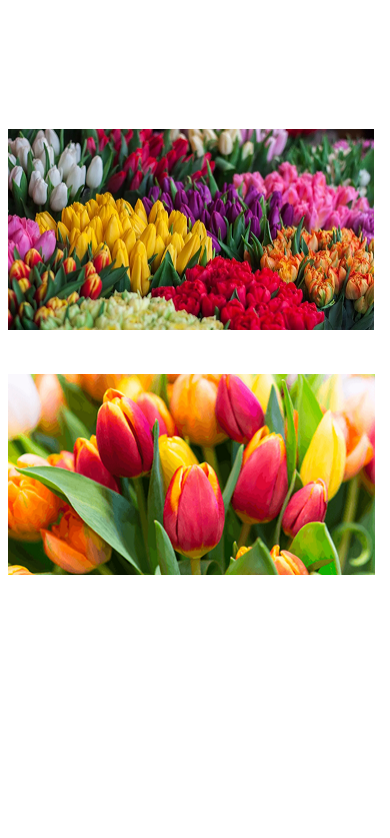
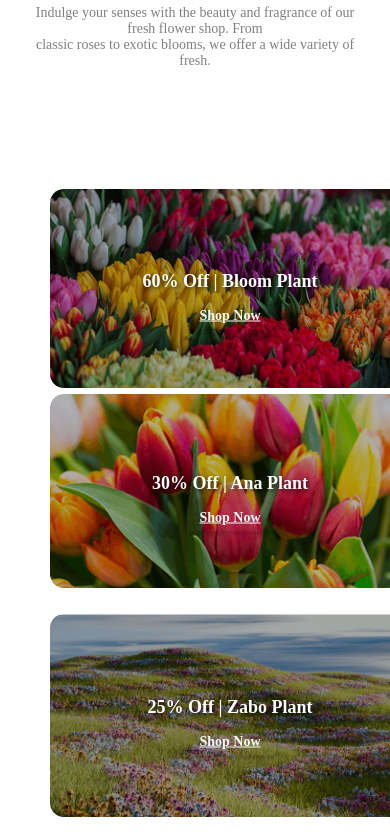
Before and after one commit to fathmakhatunmim/assignment-2, a plain HTML site: page index.html in a window 390 px wide. Shown: the part 3386-4224 px from the top of the page. Before the commit the page ends 4123 px from the top, so only its background shows below. Drawn offline with Linux system fonts and the light colour scheme.

Commit message:
multi pic

```diff
--- a/index.html
+++ b/index.html
@@ -143,11 +143,29 @@
 
         <div class="multi_pic">
             <div class="vertical-img">
-                <img src="assets/deal-bloom.png" alt="">
-            <img src="assets/deal-ana.png" alt="">
+                <div class="deal-card">
+                    <img src="assets/deal-bloom.png" alt="" >
+                    <div class="img-text">
+                         <p>60% Off | Bloom Plant</p>
+                    <a href="">Shop Now</a>
+                    </div>
+
+                </div>
+                   <div class="deal-card">
+                    <img src="assets/deal-ana.png" alt="">
+                    <div class="img-text">
+                         <p>30% Off | Ana  Plant</p>
+                    <a href="">Shop Now</a>
+                    </div>
+                   </div>
+
             </div>
-            <div class="single">
+            <div class="single deal-card">
                 <img src="assets/deal-zabo.png" alt="">
+                <div class="img-text">
+                         <p>25% Off | Zabo Plant</p>
+                    <a href="">Shop Now</a>
+                    </div>
             </div>
 
         </div>
@@ -156,7 +174,11 @@
 
      </section>
 
-
+            <section class="join">
+                  <h1>Join the colorful Bunch </h1>
+              <input placeholder="Write Email" type="email" name="" id="">
+                  <button>Subscribe</button>
+            </section>
 
     </main>
     <footer>
--- a/style.css
+++ b/style.css
@@ -203,33 +203,86 @@ ul{
 
 }
 
-.multi_pic div{
+
+
+/* multi image */
+
+.multi_pic > div {
     flex: 1;
 }
-.multi_pic {
+.multi_pic{
     display: flex;
-    gap:20px;
-    margin-bottom: 5px;
-     margin:120px auto;
-     align-items: center;
+    margin: 120px auto;
+    width: 1140px;
+    gap: 20px;
 
 }
-.vertical-img {
-    display: flex;
-    flex-direction: column;
-    gap: 20px;
-    flex: 1;
+.vertical-img img{
+    width: 100%;
+    height: 50%;
+    gap:25px;
+    border-radius: 14px;
+
 }
-.vertical-img img{
-  height: 50%;
-  align-items: center;
-  margin: 12px auto;
-  width: 367px;
-  height: 201px;
+.single img{
+    border-radius: 14px;
+    height: 100%;
+
 }
-.single{
-    width: 753px;
-    height: 423.12px;
+.multi_pic img,
+.vertical-img img,
+.single img {
+  filter: brightness(70%);
+  transition: 0.3s ease;
+}
+.img-text {
+  position: absolute;
+  top: 50%;
+  left: 50%;
+  transform: translate(-50%, -50%);
+  text-align: center;
+  color: white;
+}
+.img-text p {
+  font-size: 24px;
+  font-weight: bold;
+  margin-bottom: 10px;
+  text-shadow: 2px 2px 4px rgba(0,0,0,0.7);
+}
+
+
+
+
+.deal-card {
+  position: relative;
+  overflow: hidden;
+  border-radius: 14px;
+}
+.img-text a {
+  display: inline-block;
+  padding: 8px 16px;
+  color: #f7f8f8;
+  font-weight: bold;
+  border-radius: 6px;
+  text-decoration: underline;
+  box-shadow: 2px 2px 5px rgba(0,0,0,0.2);
+  transition: 0.3s;
+}
+.img-text a:hover {
+  background-color: #ffffff;
+}
+.join{
+    background-image: url('assets/news-letter-bg.png');
+    width: 1140px;
+    height: 533px;
+    margin: 120px auto;
+    text-align: center;
+    justify-content: center;
+   align-items: center;
+
+   padding: 10px;
+
+
 }
 /* Mobile Responsiveness: */
 @media screen  and (max-width:576px){
@@ -369,5 +422,38 @@ ul{
     list-style: disc;
 
 }
+.deals{
+     margin: 12px auto;
+    padding: 28px 10px;
+}
+.deals .main_title {
+  padding: 0 16px;
+  text-align: center;
 
 }
+.deal-card {
+  width:360px;
+  margin-bottom: 2px;
+   /* margin: 28px auto; */
+  border-radius: 12px;
+}
+.img-text p {
+  font-size: 18px;
+}
+
+.img-text a {
+  font-size: 14px;
+  padding: 6px 16px;
+}
+.multi_pic {
+  flex-direction: column;
+  gap: 20px;
+  padding: 0 16px;
+  width:361px;
+  /* height:172px ; */
+}
+.single img{
+    width: 361px;
+}
+
+}
```
